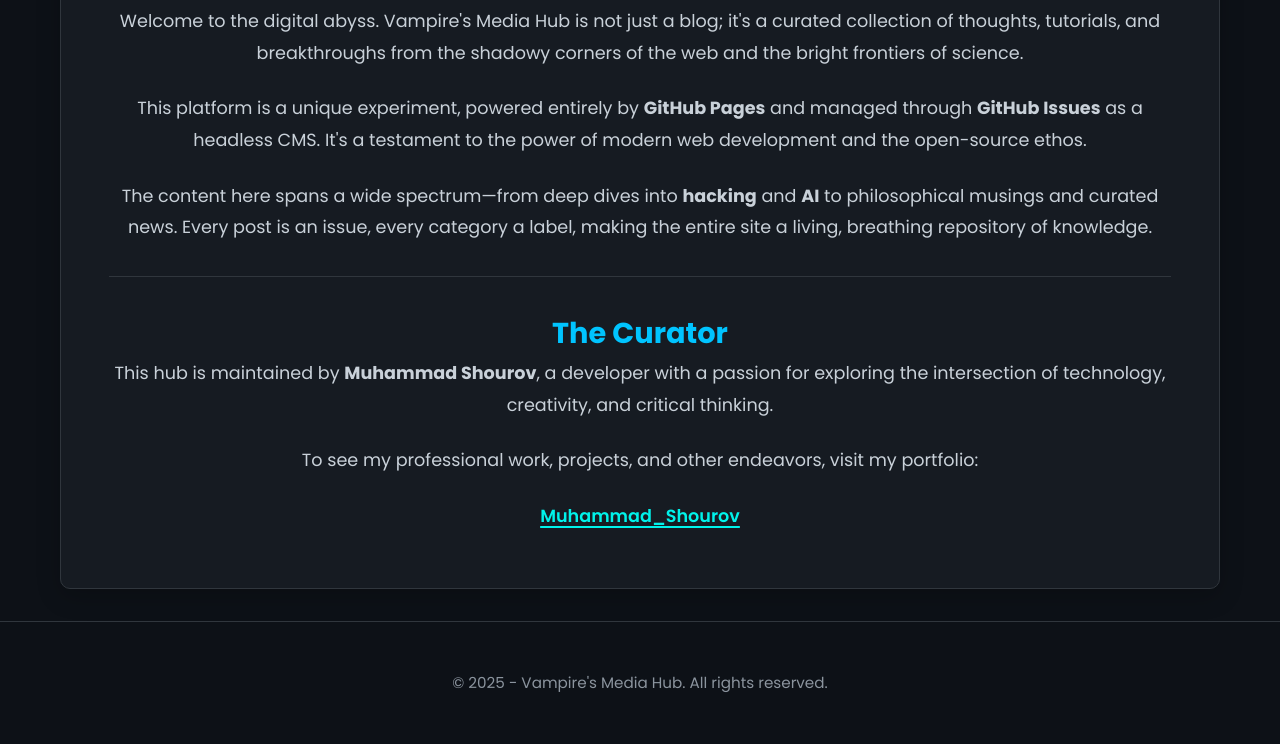
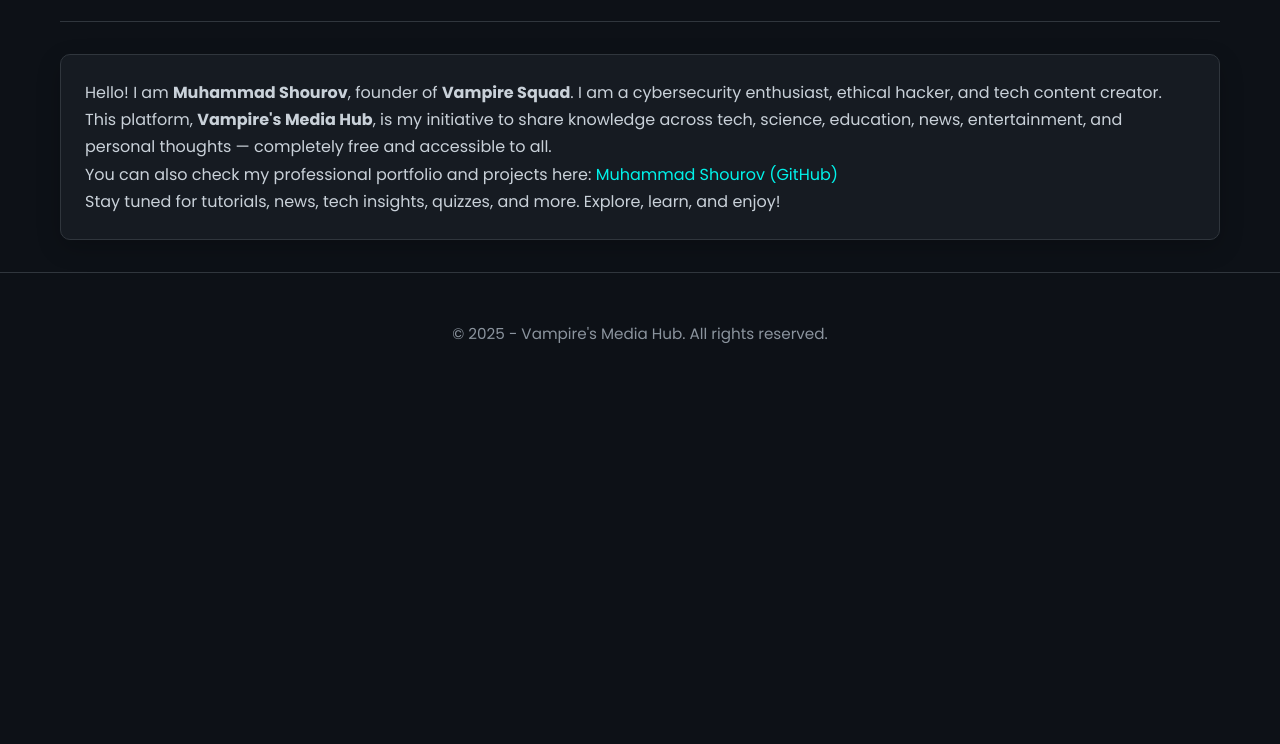
Before and after one commit to vampiresquad/vampire-blog, a plain HTML site: page about.html in a window 1280 px wide. Shown: the part 234-978 px from the top of the page. After the commit the page ends 800 px from the top, so only its background shows below. Drawn offline with Linux system fonts and the light colour scheme.

Commit message:
Update about.html

```diff
--- a/about.html
+++ b/about.html
@@ -3,70 +3,77 @@
 <head>
     <meta charset="UTF-8">
     <meta name="viewport" content="width=device-width, initial-scale=1.0">
-    <title>About - Vampire's Media Hub</title>
-    <meta name="description" content="Learn more about Vampire's Media Hub and its creator.">
+    <title>Vampire's Media Hub - About</title>
     <link rel="stylesheet" href="style.css">
-    <style>
-        .about-content {
-            background: var(--card-background);
-            border: 1px solid var(--border-color);
-            border-radius: var(--border-radius);
-            padding: 2rem 3rem;
-            box-shadow: var(--shadow);
-            text-align: center;
-        }
-        .about-content h1 { font-size: 2.5rem; margin-bottom: 1rem; color: var(--heading-color); }
-        .about-content p { font-size: 1.1rem; line-height: 1.8; margin-bottom: 1.5rem; }
-        .about-content a {
-            font-weight: 600;
-            color: var(--primary-color);
-            text-decoration: underline;
-            text-decoration-thickness: 2px;
-            text-underline-offset: 4px;
-        }
-        .about-content a:hover { color: var(--secondary-color); }
-    </style>
 </head>
 <body>
+
+    <!-- Reading Progress Bar -->
+    <div id="reading-progress"></div>
+
+    <!-- Header -->
     <header class="site-header">
         <div class="nav-container">
             <a href="index.html" class="logo">Vampire<span>'s</span> Hub</a>
             <nav class="main-nav">
                 <a href="index.html">Home</a>
+                <a href="about.html" class="active">About</a>
                 <a href="search.html">Search</a>
-                <a href="about.html" class="active">About</a>
             </nav>
         </div>
     </header>
 
+    <!-- Main Container -->
     <main class="container">
-        <section class="about-content">
-            <h1>About Vampire's Media Hub</h1>
-            <p>
-                Welcome to the digital abyss. Vampire's Media Hub is not just a blog; it's a curated collection of thoughts, tutorials, and breakthroughs from the shadowy corners of the web and the bright frontiers of science.
-            </p>
-            <p>
-                This platform is a unique experiment, powered entirely by <strong>GitHub Pages</strong> and managed through <strong>GitHub Issues</strong> as a headless CMS. It's a testament to the power of modern web development and the open-source ethos.
-            </p>
-            <p>
-                The content here spans a wide spectrum—from deep dives into <strong>hacking</strong> and <strong>AI</strong> to philosophical musings and curated news. Every post is an issue, every category a label, making the entire site a living, breathing repository of knowledge.
-            </p>
-            <hr style="border: 0; border-top: 1px solid var(--border-color); margin: 2rem 0;">
-            <h2 style="font-size: 1.8rem; color: var(--secondary-color);">The Curator</h2>
-            <p>
-                This hub is maintained by <strong>Muhammad Shourov</strong>, a developer with a passion for exploring the intersection of technology, creativity, and critical thinking.
-            </p>
-            <p>
-                To see my professional work, projects, and other endeavors, visit my portfolio:
-            </p>
-            <p>
-                <a href="https://vampiresquad.github.io/Muhammad_Shourov/index.html" target="_blank" rel="noopener noreferrer">Muhammad_Shourov</a>
-            </p>
+        <section class="page-header">
+            <h1>About Me</h1>
+        </section>
+
+        <section class="post-grid fade-in">
+            <article class="post-card">
+                <div class="post-card-content">
+                    <p>Hello! I am <strong>Muhammad Shourov</strong>, founder of <strong>Vampire Squad</strong>. I am a cybersecurity enthusiast, ethical hacker, and tech content creator. This platform, <strong>Vampire's Media Hub</strong>, is my initiative to share knowledge across tech, science, education, news, entertainment, and personal thoughts — completely free and accessible to all.</p>
+
+                    <p>You can also check my professional portfolio and projects here:
+                        <a href="https://vampiresquad.github.io/Muhammad_Shourov/index.html" target="_blank">Muhammad Shourov (GitHub)</a>
+                    </p>
+
+                    <p>Stay tuned for tutorials, news, tech insights, quizzes, and more. Explore, learn, and enjoy!</p>
+                </div>
+            </article>
         </section>
     </main>
 
+    <!-- Footer -->
     <footer class="site-footer">
         <p>&copy; 2025 - Vampire's Media Hub. All rights reserved.</p>
     </footer>
+
+    <script>
+        // Reading Progress
+        const progressBar = document.getElementById('reading-progress');
+        window.addEventListener('scroll', ()=>{
+            const scrollTop = window.scrollY;
+            const docHeight = document.body.scrollHeight - window.innerHeight;
+            const scrolled = (scrollTop/docHeight)*100;
+            progressBar.style.width = scrolled + "%";
+        });
+    </script>
+
+    <style>
+        /* Fade-in Animation */
+        .fade-in{ animation: fadeInUp 0.6s ease forwards; opacity:0; }
+        @keyframes fadeInUp{
+            from{ transform: translateY(20px); opacity:0; }
+            to{ transform: translateY(0); opacity:1; }
+        }
+        a{
+            color: var(--primary-color);
+        }
+        a:hover{
+            color: var(--secondary-color);
+        }
+    </style>
+
 </body>
 </html>
```
